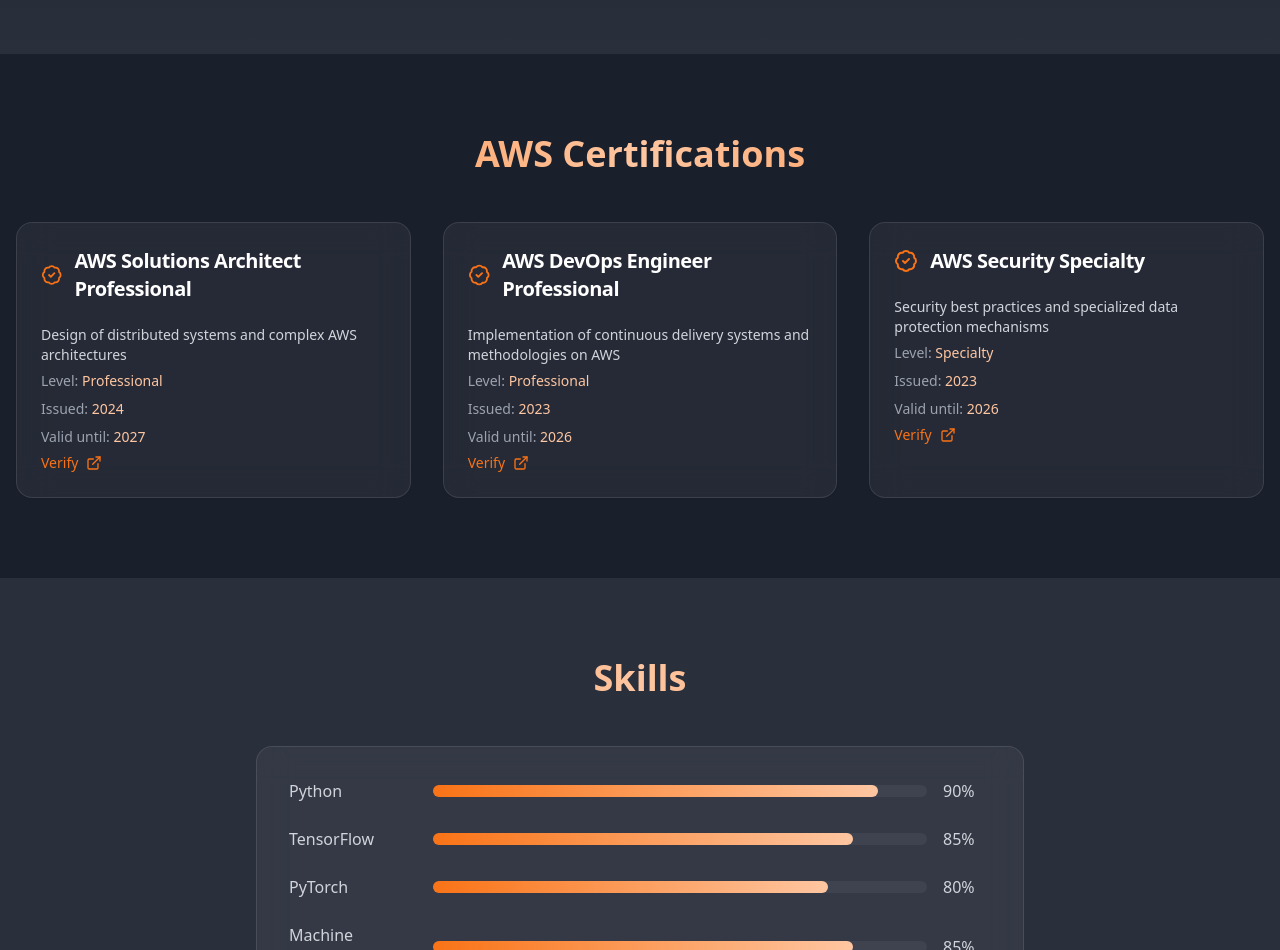
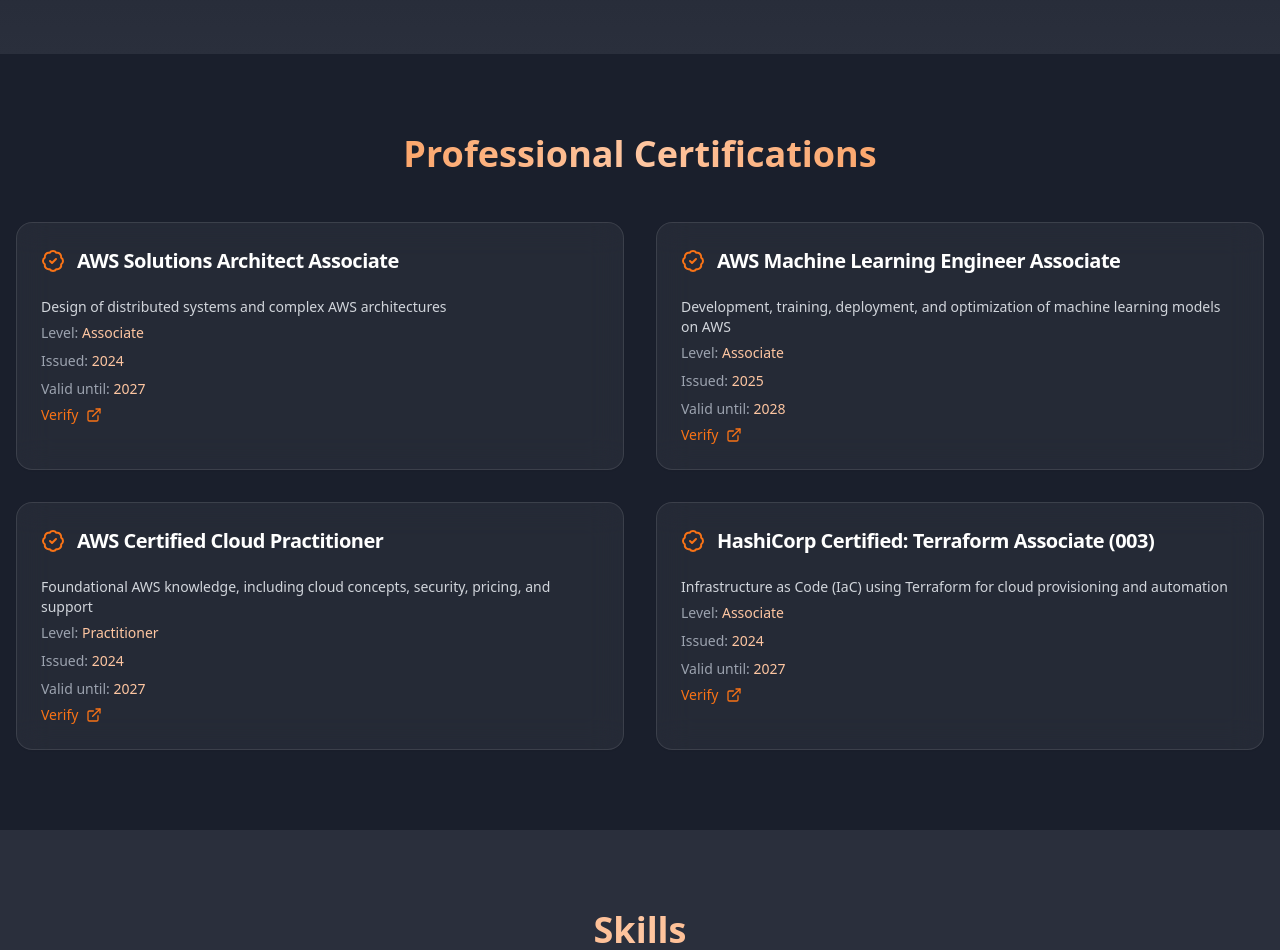
Before and after one commit to PaulCertified/main, a React (Vite) app: page / in a window 1280 px wide. Shown: the part 1540-2490 px from the top of the page. Built offline with nearby package versions, Linux system fonts and the light colour scheme.

Commit message:
Add new certifications
Added new AWS and HashiCorp certifications to the Certificates Section.

```diff
--- a/src/components/CertificatesSection.tsx
+++ b/src/components/CertificatesSection.tsx
@@ -5,28 +5,36 @@ import { Card, CardHeader, CardTitle, CardDescription } from "@/components/ui/ca
 
 const certificates = [
   {
-    name: "AWS Solutions Architect Professional",
+    name: "AWS Solutions Architect Associate",
     issueDate: "2024",
     validUntil: "2027",
-    level: "Professional",
+    level: "Associate",
     description: "Design of distributed systems and complex AWS architectures",
     verificationUrl: "https://aws.amazon.com/verification",
   },
   {
-    name: "AWS DevOps Engineer Professional",
-    issueDate: "2023",
-    validUntil: "2026",
-    level: "Professional",
-    description: "Implementation of continuous delivery systems and methodologies on AWS",
+    name: "AWS Machine Learning Engineer Associate",
+    issueDate: "2025",
+    validUntil: "2028",
+    level: "Associate",
+    description: "Development, training, deployment, and optimization of machine learning models on AWS",
     verificationUrl: "https://aws.amazon.com/verification",
   },
   {
-    name: "AWS Security Specialty",
-    issueDate: "2023",
-    validUntil: "2026",
-    level: "Specialty",
-    description: "Security best practices and specialized data protection mechanisms",
+    name: "AWS Certified Cloud Practitioner",
+    issueDate: "2024",
+    validUntil: "2027",
+    level: "Practitioner",
+    description: "Foundational AWS knowledge, including cloud concepts, security, pricing, and support",
     verificationUrl: "https://aws.amazon.com/verification",
+  },
+  {
+    name: "HashiCorp Certified: Terraform Associate (003)",
+    issueDate: "2024",
+    validUntil: "2027",
+    level: "Associate",
+    description: "Infrastructure as Code (IaC) using Terraform for cloud provisioning and automation",
+    verificationUrl: "https://www.hashicorp.com/certification/verify",
   },
 ];
 
@@ -41,9 +49,9 @@ const CertificatesSection = () => {
           viewport={{ once: true }}
           className="text-4xl font-bold text-center mb-12 bg-clip-text text-transparent bg-gradient-to-r from-primary via-primary-light to-primary"
         >
-          AWS Certifications
+          Professional Certifications
         </motion.h2>
-        <div className="grid grid-cols-1 md:grid-cols-2 lg:grid-cols-3 gap-8">
+        <div className="grid grid-cols-1 md:grid-cols-2 lg:grid-cols-2 gap-8">
           {certificates.map((cert, index) => (
             <motion.div
               key={cert.name}
```
